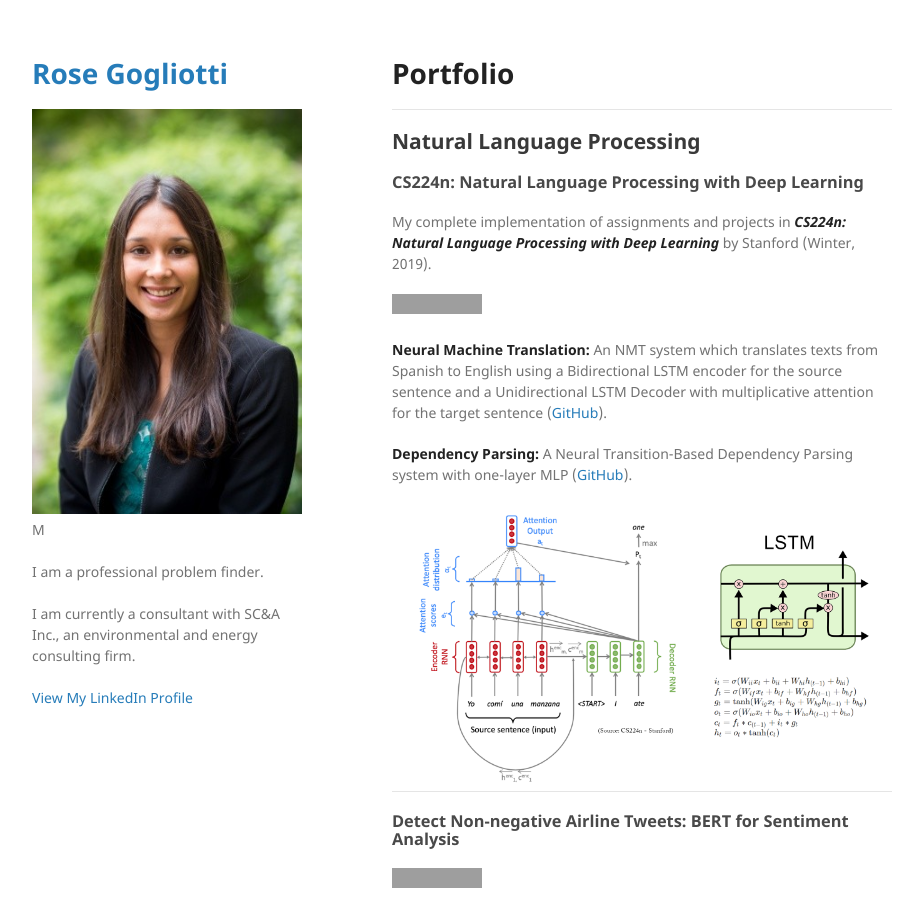
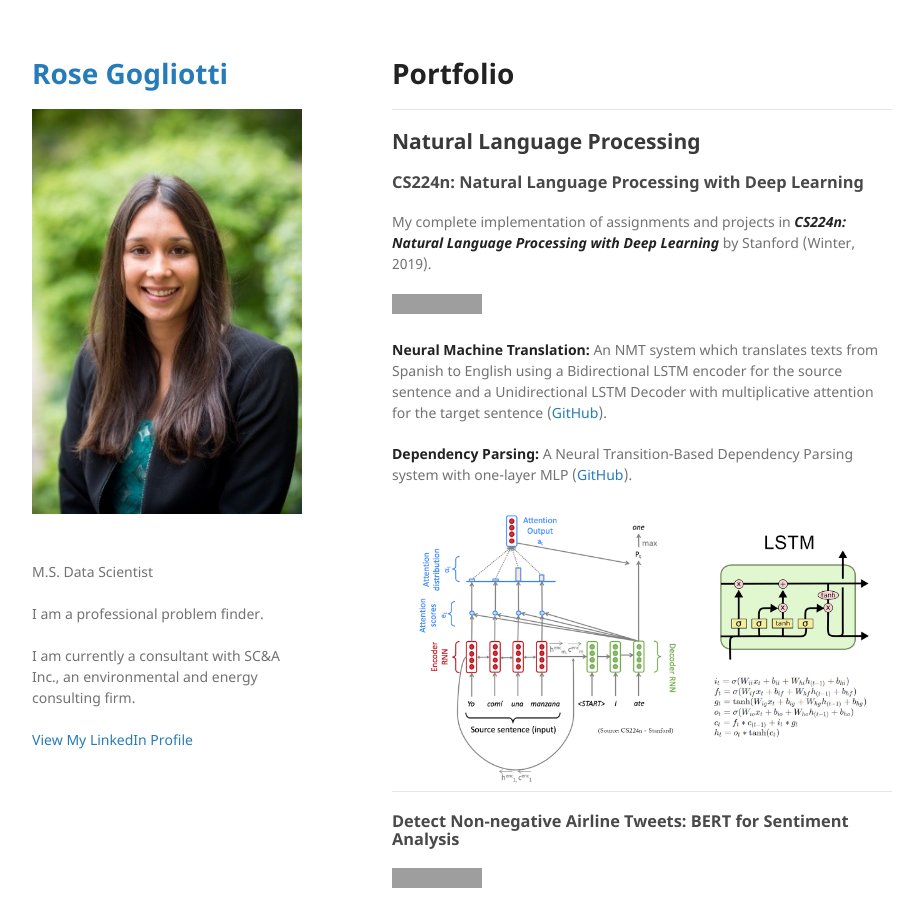
Before and after one commit to rgogliotti/rgogliotti.github.io, a Jekyll site: the page built from index.md, in a window 1280 px wide and 900 px high. Shown: the whole window, without its empty margins (178-1086 px from the left). Built offline with Jekyll 4.4.1, drawn with Linux system fonts in a browser that asks for light colours; our own code applies the rules of GitHub Pages for plain Markdown files; grey boxes are pictures that could not be loaded.

Commit message:
Update _config.yml

```diff
--- a/_config.yml
+++ b/_config.yml
@@ -1,7 +1,8 @@
 title: Rose Gogliotti # your name (or website title) here
 logo: "/images/headshot.png" # your photo (or logo) here
 description: > # your text below (remove <br> elements if you don't need line breaks)
-  M
+  <br><br>
+  M.S. Data Scientist
   <br><br>
   I am a professional problem finder.
   <br><br>
```
